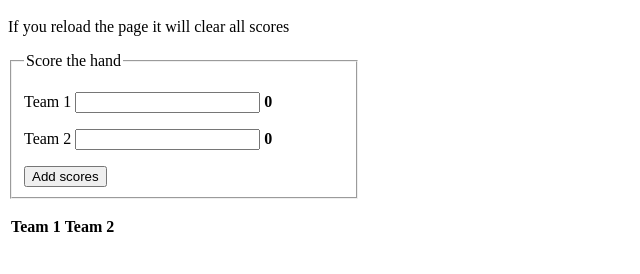
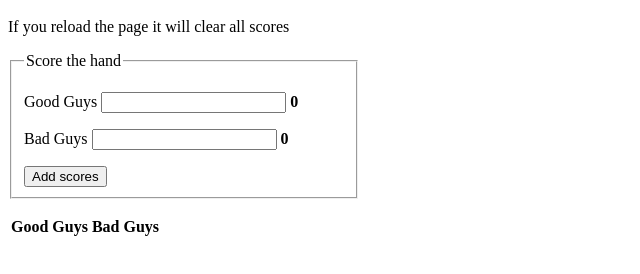
Before and after one commit to mattastone/Tichu-Scoring, a plain HTML site: page index.html in a window 1280 px wide. Shown: the part 48-322 px from the top of the page, without its empty margins (0-640 px from the left). Drawn offline with Linux system fonts and the light colour scheme.

Commit message:
changed good guys and bad guys as team 1 and 2

```diff
--- a/index.html
+++ b/index.html
@@ -24,9 +24,9 @@
 		<form>
 			<fieldset style="width:20em">
 				<legend>Score the hand</legend>
-				<p>Team 1
+				<p>Good Guys
 				<input type="text" name="t1" id="t1"/> <b id='team_1_score'>0</b></p>
-				<p>Team 2
+				<p>Bad Guys
 				<input type="text" name="t2" id="t2"/> <b id='team_2_score'>0</b></p>
 				<button type="button" id="score_button">Add scores</button>
 			</fieldset>
@@ -34,8 +34,8 @@
 
 		<table id="score_table">
 			<tr>
-				<th>Team 1</th>
-				<th>Team 2</th>
+				<th>Good Guys</th>
+				<th>Bad Guys</th>
 			</tr>
 		</table>
 
```
